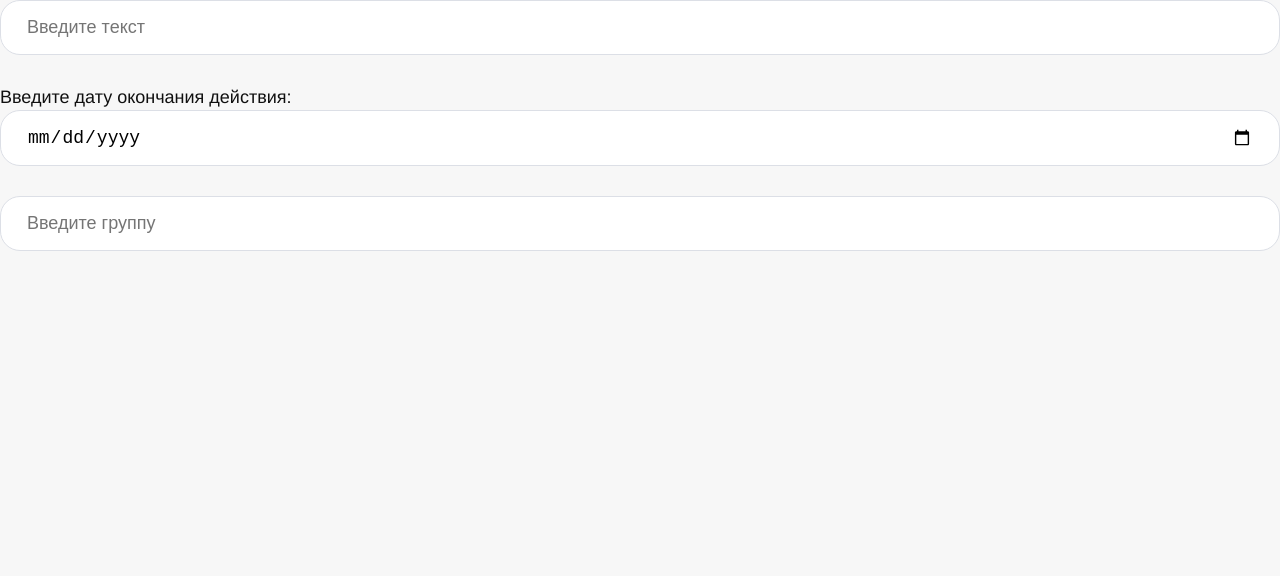
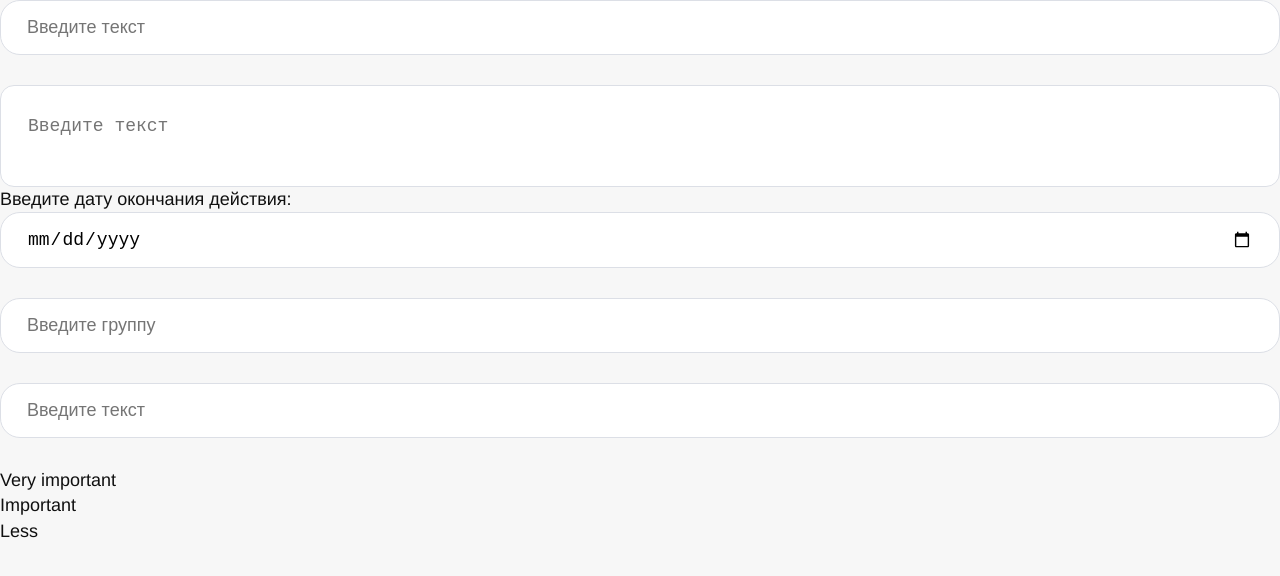
Before and after one commit to zva-2000/Note-App, a Vue app: page / in a window 1280 px wide. Shown: the top 576 px of the page. Built offline with nearby package versions, Linux system fonts and the light colour scheme.

Commit message:
Новое приложение

```diff
--- a/src/App.vue
+++ b/src/App.vue
@@ -2,6 +2,10 @@
 import { ref, computed } from "vue";
 
 import baseInput from "./components/BaseInput.vue";
+
+import baseTextarea from './components/BaseTextarea.vue';
+
+import baseList from './components/BaseList.vue';
 
 const typeText = "text";
 
@@ -53,6 +57,11 @@ let notes = ref([
     :type="typeText"
   ></baseInput>
 
+  <baseTextarea
+  :placeholder="placeholder"
+  @update:modelValue="note.descr = $event"
+  ></baseTextarea>
+
   <p>{{ placeholderDate }}</p>
   <baseInput
     @update:modelValue="note.date = $event"
@@ -64,6 +73,15 @@ let notes = ref([
     @update:modelValue="note.teg = $event"
     :type="typeText"
   ></baseInput>
+
+  <baseInput
+    :type="typeText"
+    @update:modelValue="note.impr = $event"
+    :placeholder="placeholder"
+  ></baseInput>
+
+  <baseList></baseList>
+
 </template>
 
 <style scoped>
--- /dev/null
+++ b/src/components/BaseList.vue
@@ -0,0 +1,28 @@
+<template>
+
+<ul>
+    <li v-for="important in importantArray" :key="important.index">
+        {{ important }}
+    </li>
+</ul>
+
+</template>
+
+<script setup>
+
+import { ref } from 'vue'
+
+const props = defineProps({
+    importantArray: {
+        type: Array,
+        required: false,
+    }
+})
+
+const importantArray = ['Very important', 'Important', 'Less']
+
+</script>
+
+<style>
+
+</style>
--- /dev/null
+++ b/src/components/BaseTextarea.vue
@@ -0,0 +1,42 @@
+<template>
+    <div class="input-wrapper">
+      <textarea v-model="inputValue" :placeholder="placeholder"></textarea>
+    </div>
+  </template>
+
+<script setup>
+
+import { ref, watch } from 'vue'
+
+const props = defineProps({
+      modelValue: {
+        type: String,
+        required: false,
+        default: ''
+      },
+      placeholder: {
+        type: String,
+        required: false
+      }
+})
+
+const inputValue = ref(props.modelValue)
+
+watch(inputValue, (newValue) => {
+        emit('update:modelValue', newValue)
+        return {
+            inputValue
+        }
+ })
+
+</script>
+
+<style scoped>
+
+input {
+  padding: 16px 26px;
+  margin-bottom: 30px;
+  border-radius: 20px;
+}
+
+</style>
```
